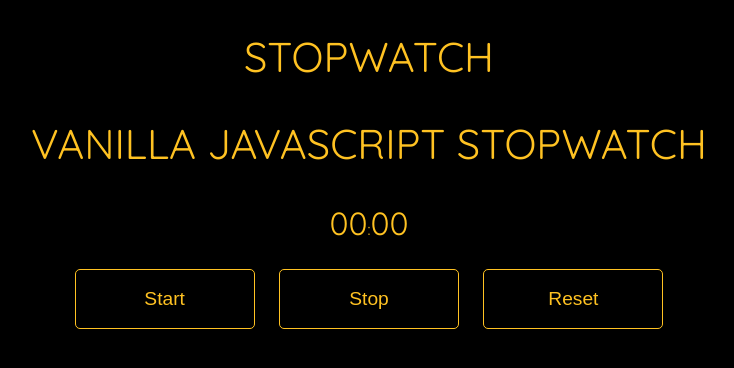
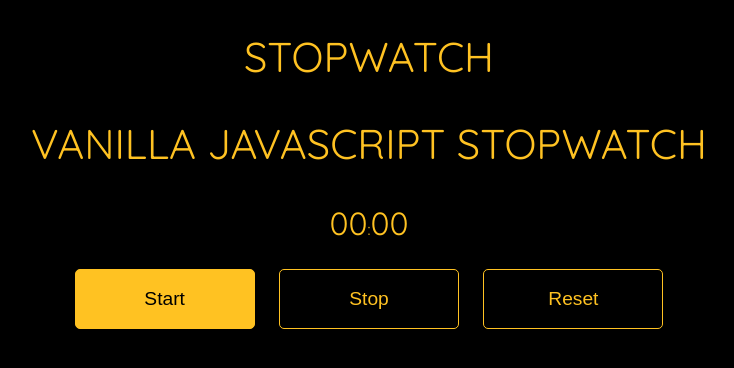
Before and after one commit to diogonasci/personalProjects, a plain HTML site: page Projeto Cronômetro/index.html in a window 1280 px wide. In both pictures the pointer is over the button "Start". Shown: the whole page, without its empty margins (271-1005 px from the left). Drawn offline with Linux system fonts and the light colour scheme; a web font is replaced by a local one.

Commit message:
Adiciona bordas arrendodadas nos botões e hover

```diff
--- a/Projeto Cronômetro/style.css
+++ b/Projeto Cronômetro/style.css
@@ -36,4 +36,10 @@ button {
   width: 180px;
   margin: 10px;
   border-radius: 5px;
+  transition: all 0.4s ease-in-out;
 }
+
+button:hover {
+  background-color: #ffc222;
+  color:black;
+}
```
